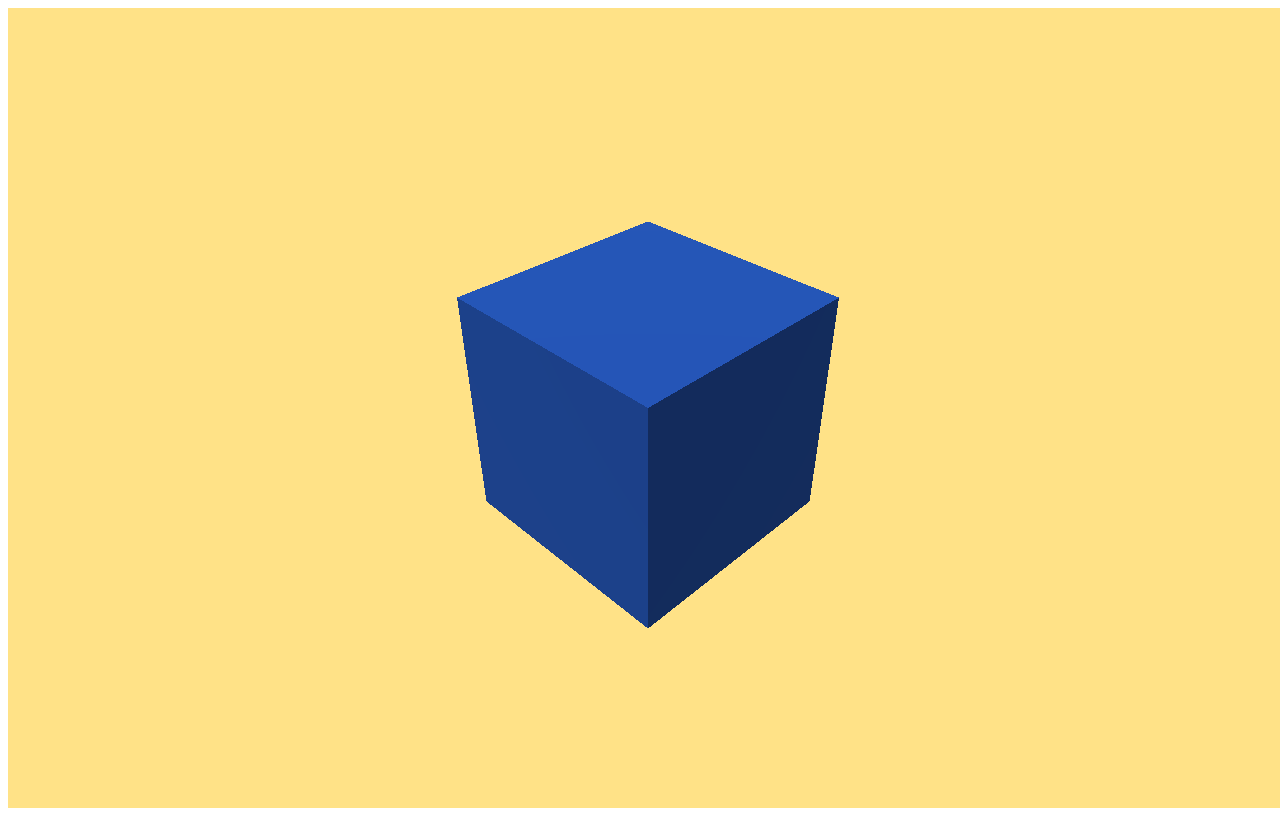
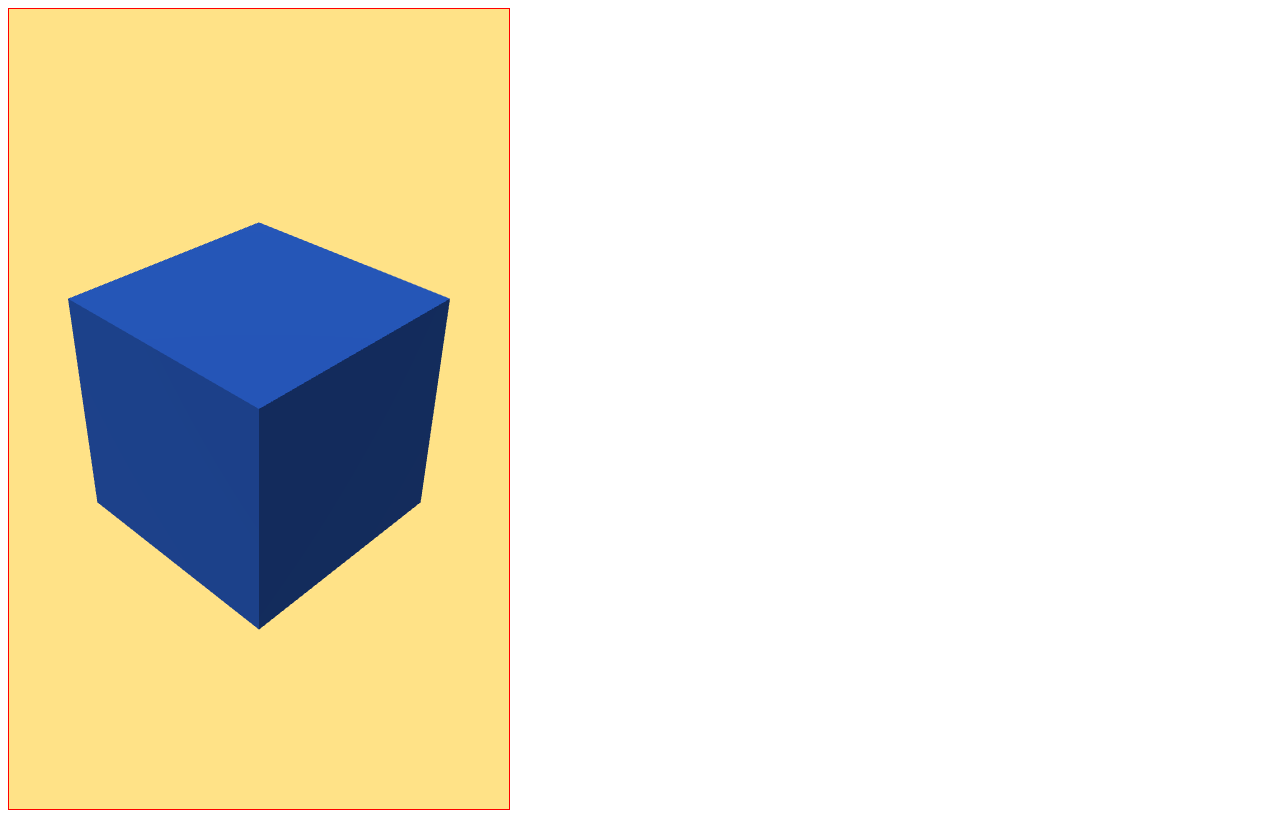
Before and after one commit to Kim-yongbeom/Three.js, a website: page study/index.html in a window 1280 px wide. Drawn offline with nearby package versions, Linux system fonts and the light colour scheme.

Commit message:
스터디

```diff
--- a/study/index.html
+++ b/study/index.html
@@ -17,6 +17,7 @@
     <script async src="https://ga.jspm.io/npm:es-module-shims@1.8.0/dist/es-module-shims.js"></script>
 </head>
 <body>
+    <canvas id="result" style="border:1px solid red; width:500px; height:800px;"></canvas>
     <script src="./src/js/index.js" type="module"></script>
 </body>
 </html>
--- a/study/src/js/index.js
+++ b/study/src/js/index.js
@@ -1,19 +1,24 @@
 import * as THREE from "three";
+
+const $result = document.getElementById('result');
 
 const scene = new THREE.Scene();
 scene.background = new THREE.Color(0xffe287)
 
 const camera = new THREE.PerspectiveCamera(
     50,
-    window.innerWidth / window.innerHeight,
+    $result.clientWidth/$result.clientHeight,
     0.1,
     1000
 )
 camera.position.set(2,2,2);
 camera.lookAt(0,0,0)
 
-const renderer = new THREE.WebGLRenderer();
-renderer.setSize(window.innerWidth, window.innerHeight);
+const renderer = new THREE.WebGLRenderer({
+    canvas: $result,
+    antialias: true
+});
+renderer.setSize($result.clientWidth, $result.clientHeight);
 document.body.appendChild(renderer.domElement);
 
 const light = new THREE.DirectionalLight(0xffffff);
```
Also changed, not shown: study/README.md.
